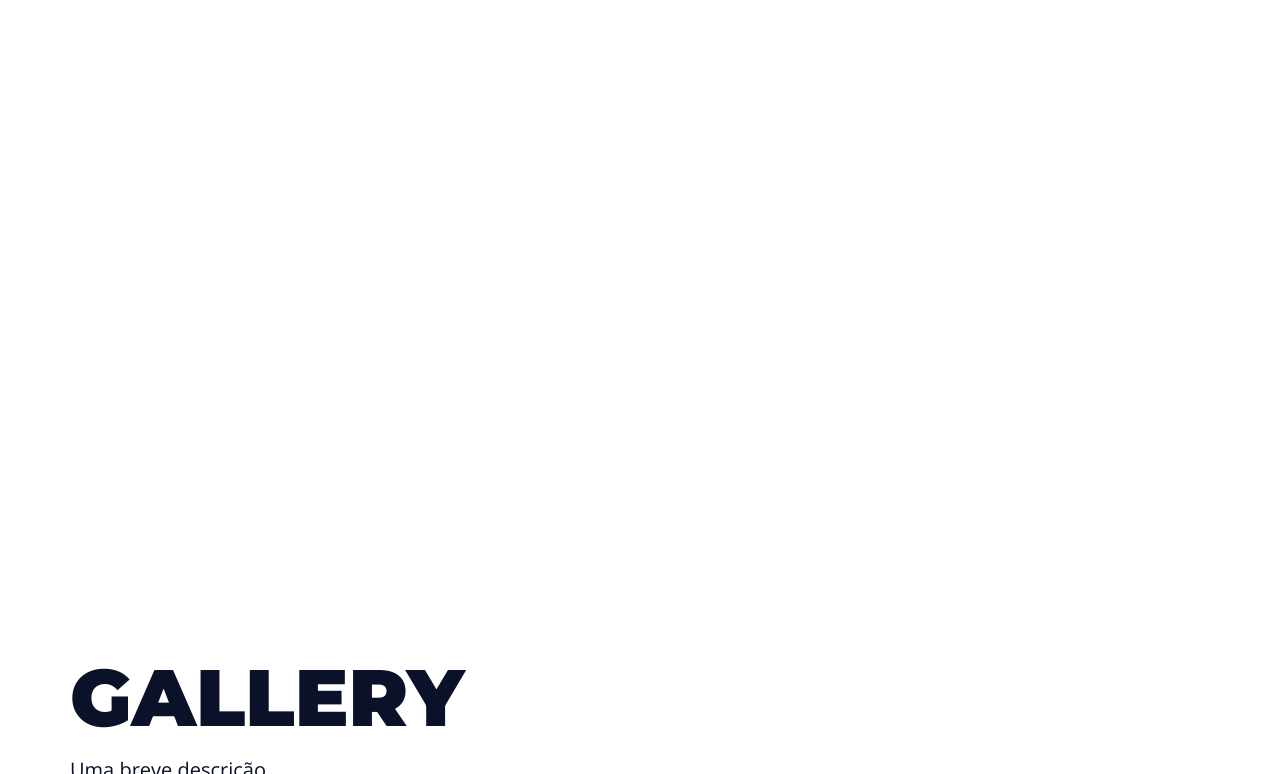
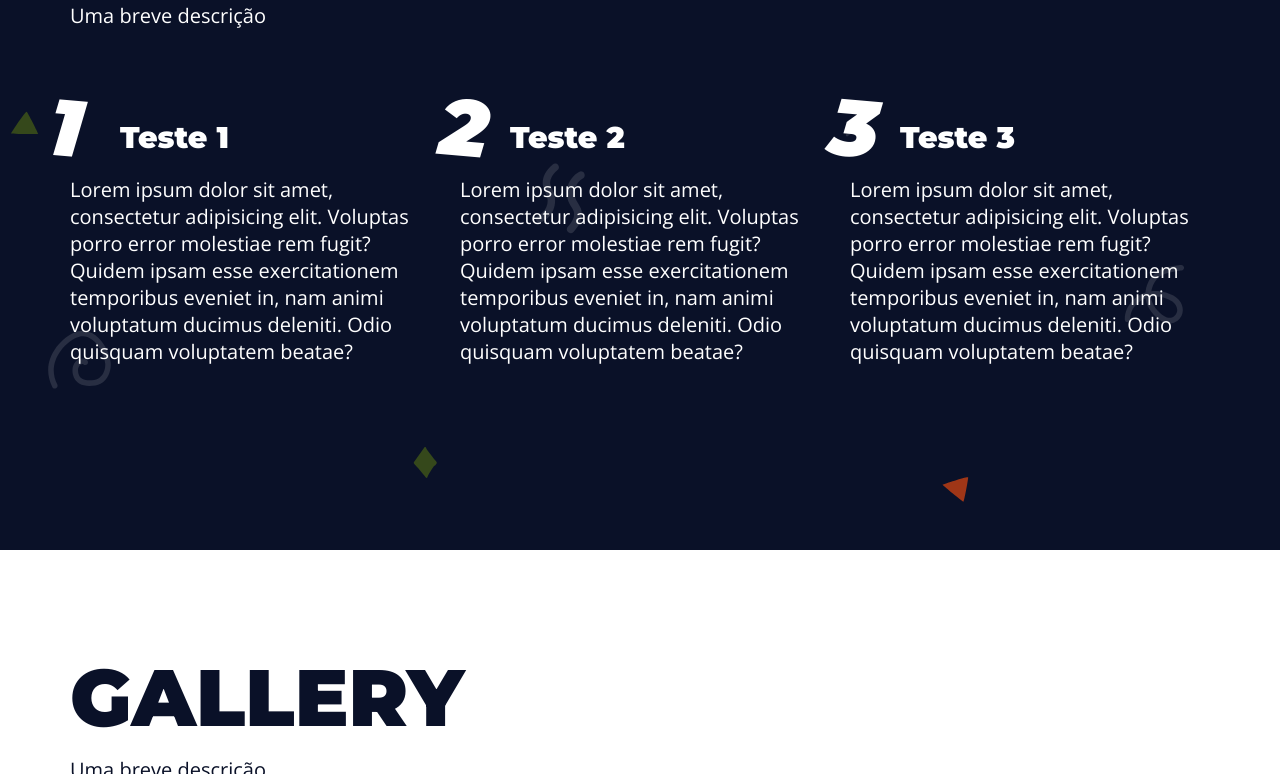
Before and after one commit to LarissaLima97/landing-page, a plain HTML site: page index.html in a window 1280 px wide. Shown: the part 2026-2800 px from the top of the page. Drawn offline with nearby package versions, Linux system fonts and the light colour scheme.

Commit message:
Fixing github pages bug with background-image

```diff
--- a/assets/css/classes.css
+++ b/assets/css/classes.css
@@ -1,5 +1,5 @@
 .main-bg {
-    background-image: url('assets/img/main-bg.svg');
+    background-image: url('../img/main-bg.svg');
     background-size: cover;
     background-position: center center;
     color: var(--white-color);
```
